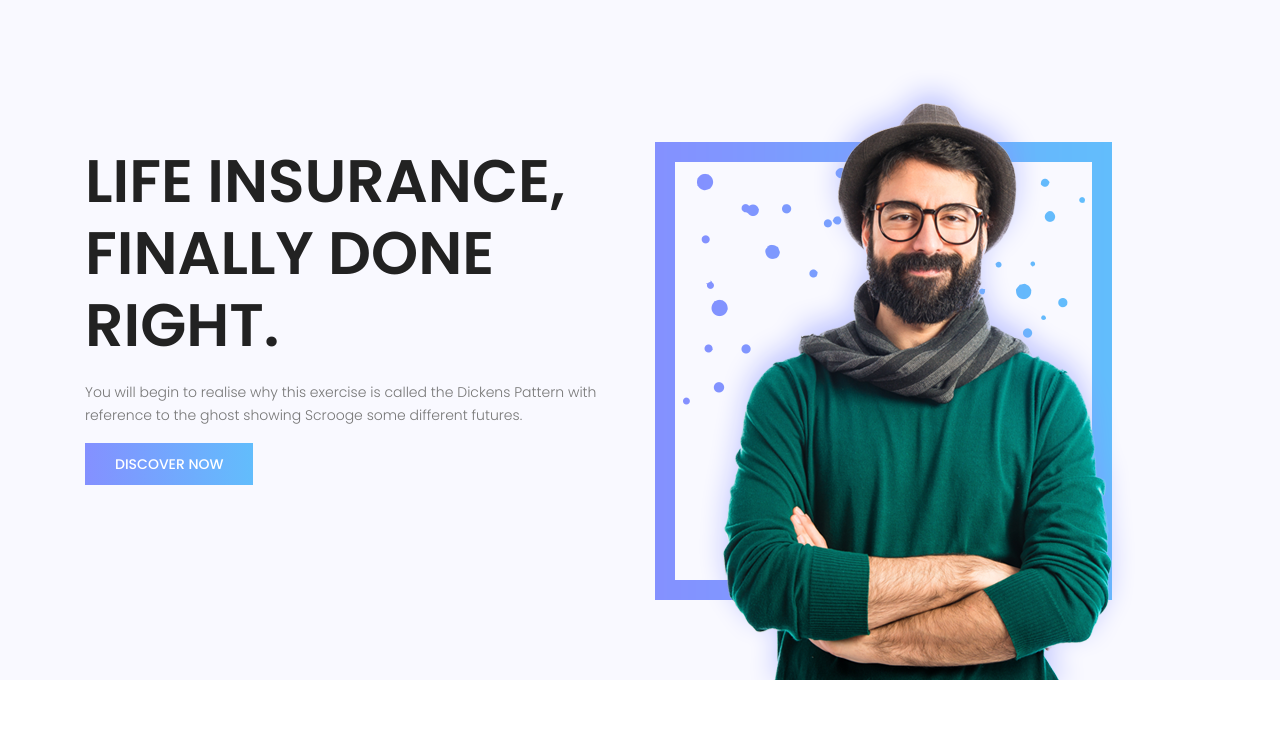
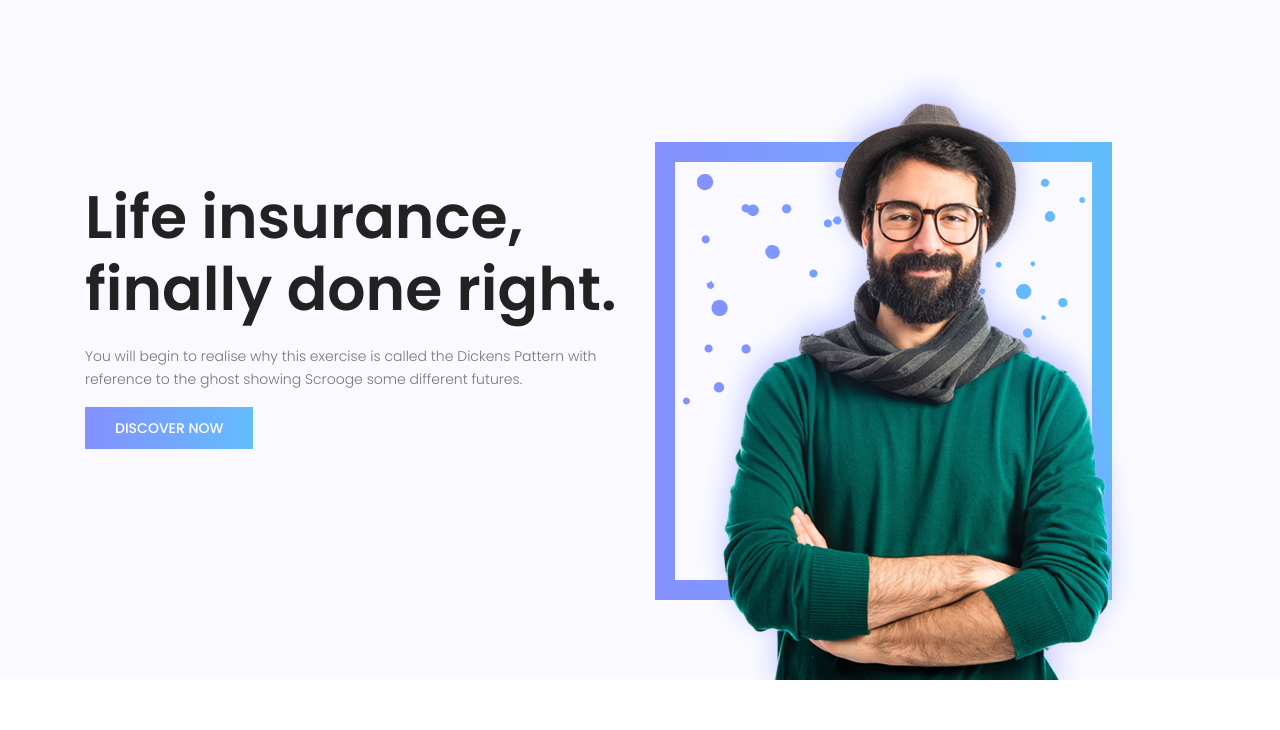
Before and after one commit to lukef02/bootstrap-example, a plain HTML site: page index.html in a window 1280 px wide. Shown: the part 70-800 px from the top of the page. Drawn offline with nearby package versions, Linux system fonts and the light colour scheme; some packages are replaced by stand-ins of ours.

Commit message:
Hero text regular capitalization

```diff
--- a/css/main.css
+++ b/css/main.css
@@ -2455,7 +2455,7 @@ body.mobile-nav-active #mobile-nav-toggle {
 .banner-left h1 {
   margin: 20px 0;
   font-size: 60px;
-  text-transform: uppercase;
+  text-transform: none;
 }
 
 @media (max-width: 991px) {
```
